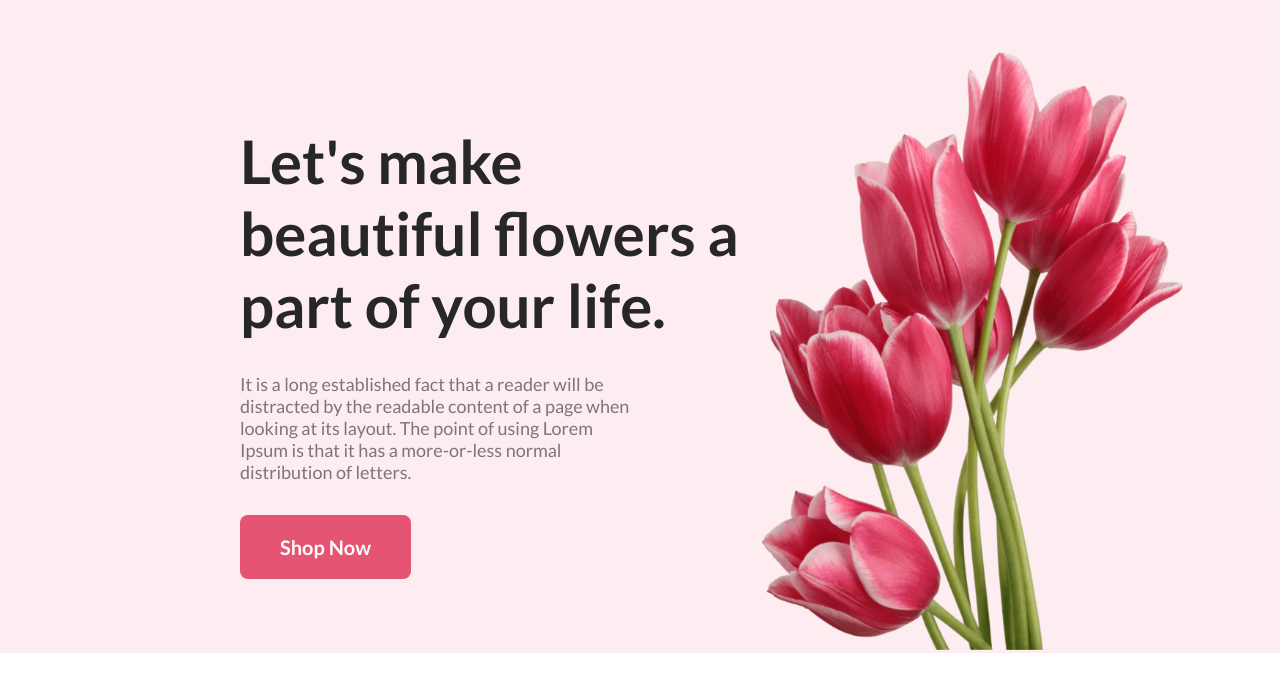
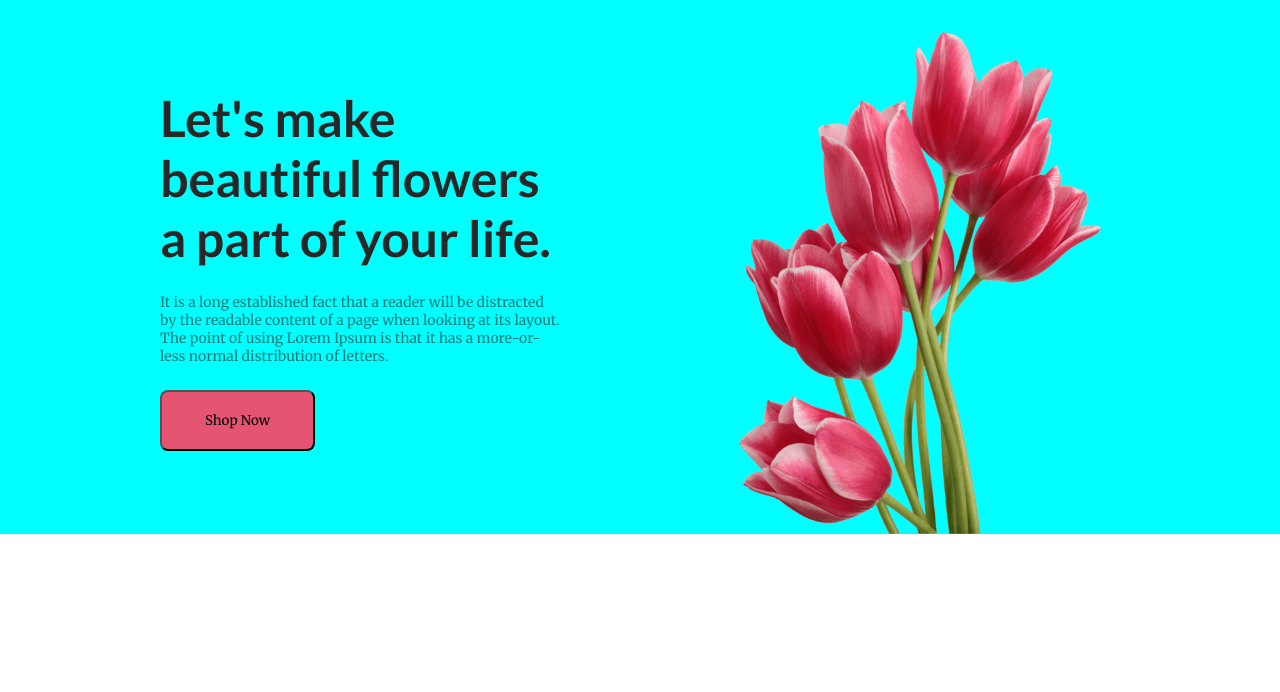
Before and after one commit to bharatroy4D/Flower-project, a plain HTML site: page index.html in a window 1280 px wide. Drawn offline with Linux system fonts and the light colour scheme.

Commit message:
full html file correction

```diff
--- a/index.css
+++ b/index.css
@@ -2,55 +2,56 @@
 *{
           margin: 0;
           padding: 0;
-          box-sizing: border-box;
           font-family: 'Lato', sans-serif;
+          font-family: 'Merriweather', serif;
 }
 /* header section start */
 header{
-          width: 100%;
-          background: rgba(229, 84, 115, 0.10);
+          background-color: aqua;
+}
+
+.container{
+          width: 75%;
+          max-width: 1440px;
+          margin: 0 auto;
+}
+.banner-text *{
+          margin-bottom: 25px;
+}
+.banner{
+          display: flex;
+          align-items: center;
+          justify-content: space-between;
+          padding-top: 30px;
+}
+.banner-title{
+          color: #272727;
+          font-family: Lato;
+          font-size: 50px;
+          font-weight: 600;
+}
+
+.banner-description{
+          color: rgba(39, 39, 39, 0.60);
+          font-size: 14px;
+          font-style: normal;
+          font-weight: 400px;
+}
+
+.btn-primary{
+          border-radius: 8px;
+          background: #E55473;
+
+          padding: 20px 43px;
 
 }
-.header-container{
-
-          max-width: 1440px;
-          display: flex;
-          align-items: center;
-          padding: 50px 240px 0px;
-          gap: 100px;
-
+.banner div{
+          /* width: 50%; */
+          max-width: 400px;
 
 }
-.header-container div{
-          width: 50%;
+
+.banner-images img{
+          vertical-align: middle;
+          width: 100%;
 }
-.header-title{
-          width: 700px;
-          color: #272727;
-          font-size: 60px;
-          font-weight: 600;
-
-}
-.section-description{
-          color: rgba(39, 39, 39, 0.60);
-          font-size: 18px;
-          font-weight: 400;
-          margin: 32px 0px;
-}
-.bnt-primary{
-          color: #FFF;
-          font-size: 20px;
-          font-weight: 700;
-          border-radius: 8px;
-          background: #E55473;
-          padding: 20px 40px;
-          border: none;
-
-}
-.bnt-primary:hover{
-          background-color: #b14159 ;
-}
-.images-content img{
-          width: 465px;
-          height: 600px;
-}
--- a/index.html
+++ b/index.html
@@ -9,21 +9,17 @@
 <body>
           <!-- header section start -->
           <header>
-          <div class="header-container">
-                    <div class="header-text">
-                    <h1 class="header-title">Let's make <br> beautiful flowers a <br> part of your life.
-                    </h1>
-                    <p class="section-description">It is a long established fact that a reader will be distracted by the readable content of a page when looking at its layout. The point of using Lorem Ipsum is that it has a more-or-less normal distribution of letters.</p>
-                    <button class="bnt-primary">Shop Now</button>
+                    <div class="container banner">
+                              <div class="banner-text">
+                                        <h1 class="banner-title">Let's make beautiful flowers a part of your life.</h1>
+                                        <p class="banner-description">It is a long established fact that a reader will be distracted by the readable content of a page when looking at its layout. The point of using Lorem Ipsum is that it has a more-or-less normal distribution of letters.</p>
+                                        <button class="btn-primary">Shop Now</button>
+                              </div>
+                              <div class="banner-images">
+                                        <img src="./Flower Asset/pngwing 10.png" alt="">
+                              </div>
                     </div>
-
-                    <div class="images-content">
-                              <img src="./Flower Asset/pngwing 10.png" alt="">
-                    </div>
-          </div>
-
           </header>
-          <!-- header section close -->
 
 </body>
 </html>
```
